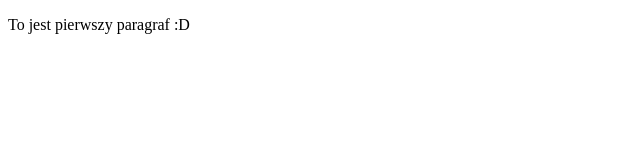
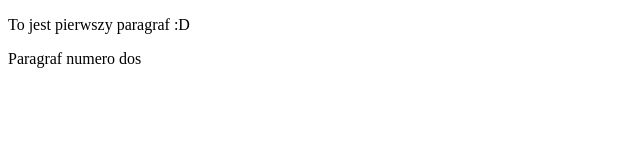
Before and after one commit to Eretreya/gitjestgit, a plain HTML site: page index.html in a window 1280 px wide. Shown: the whole page, without its empty margins (0-640 px from the left). Drawn offline with Linux system fonts and the light colour scheme.

Commit message:
drugi paragraf

```diff
--- a/index.html
+++ b/index.html
@@ -8,5 +8,6 @@
 </head>
 <body>
     <p>To jest pierwszy paragraf :D</p>
+    <p>Paragraf numero dos</p>
 </body>
 </html>
```
